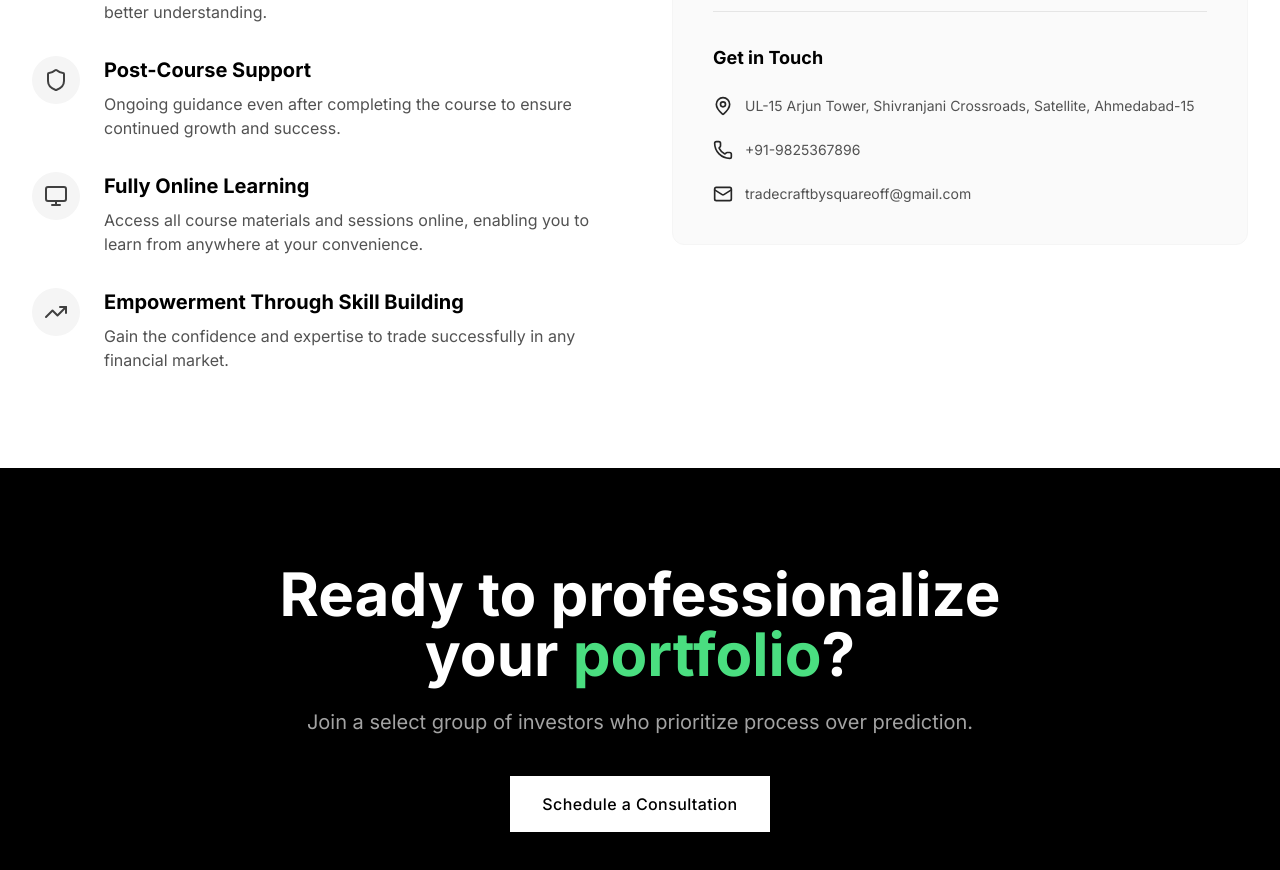
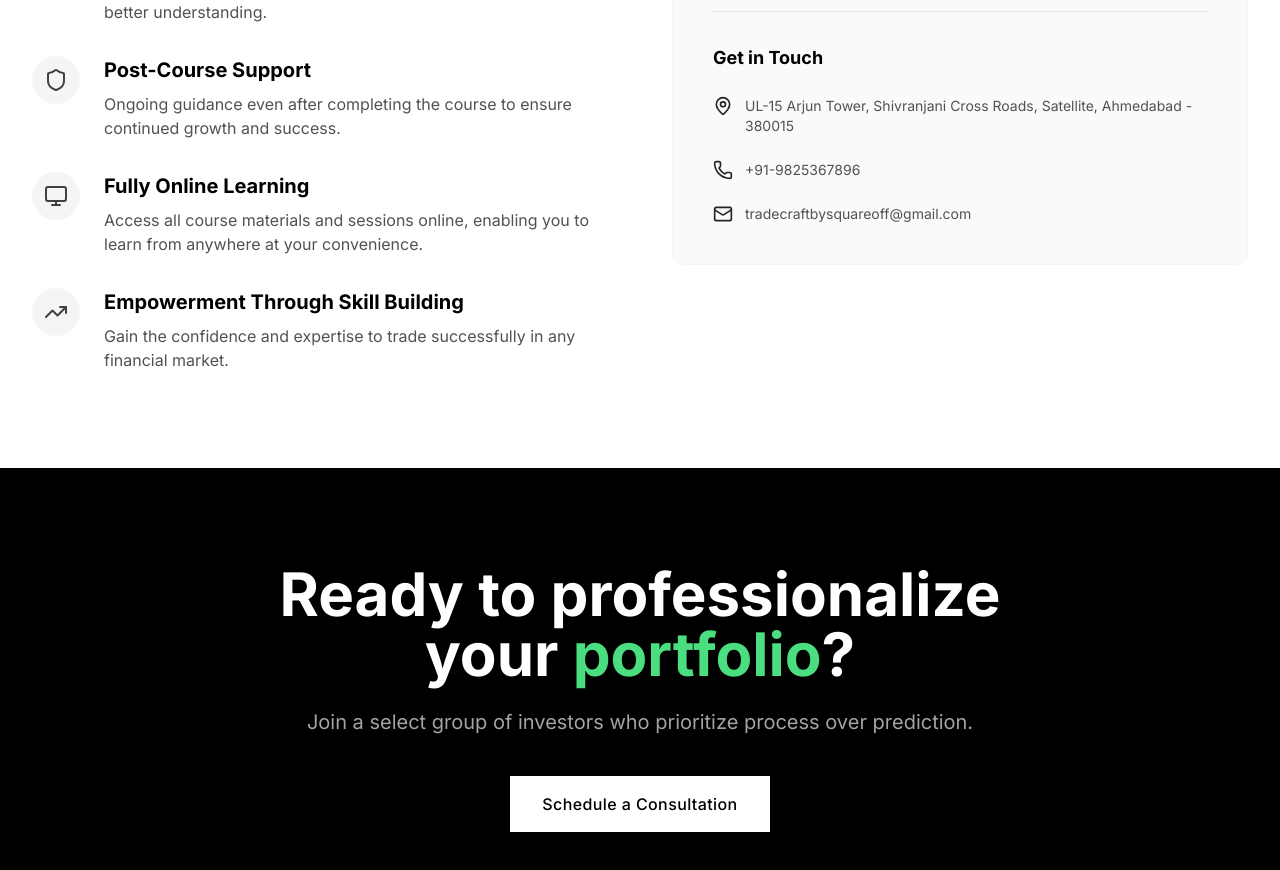
Before and after one commit to pratyushdev-codes/SquareOff_Web, a React (Vite) app: page /#/academy in a window 1280 px wide. Shown: the part 3359-4229 px from the top of the page. Built offline with nearby package versions, Linux system fonts and the light colour scheme.

Commit message:
Updated the address

```diff
--- a/pages/Academy.tsx
+++ b/pages/Academy.tsx
@@ -234,7 +234,7 @@ export const Academy: React.FC = () => {
                                 <div className="space-y-6 text-sm text-neutral-600">
                                     <div className="flex items-start">
                                         <MapPin className="w-5 h-5 text-neutral-800 mr-3 shrink-0" />
-                                        <span>UL-15 Arjun Tower, Shivranjani Crossroads, Satellite, Ahmedabad-15</span>
+                                        <span>UL-15 Arjun Tower, Shivranjani Cross Roads, Satellite, Ahmedabad - 380015</span>
                                     </div>
                                     <div className="flex items-center">
                                         <Phone className="w-5 h-5 text-neutral-800 mr-3 shrink-0" />
--- a/pages/Contact.tsx
+++ b/pages/Contact.tsx
@@ -45,8 +45,8 @@ export const Contact: React.FC = () => {
                                         <h4 className="text-lg font-bold mb-1">India HQ</h4>
                                         <p className="text-neutral-400 leading-relaxed">
                                             UL-15 Arjun Tower,<br />
-                                            Shivranjani Cross Roads,<br />
-                                            Ahmedabad - 15
+                                            Shivranjani Cross Roads, Satellite,<br />
+                                            Ahmedabad - 380015
                                         </p>
                                     </div>
                                 </div>
```
